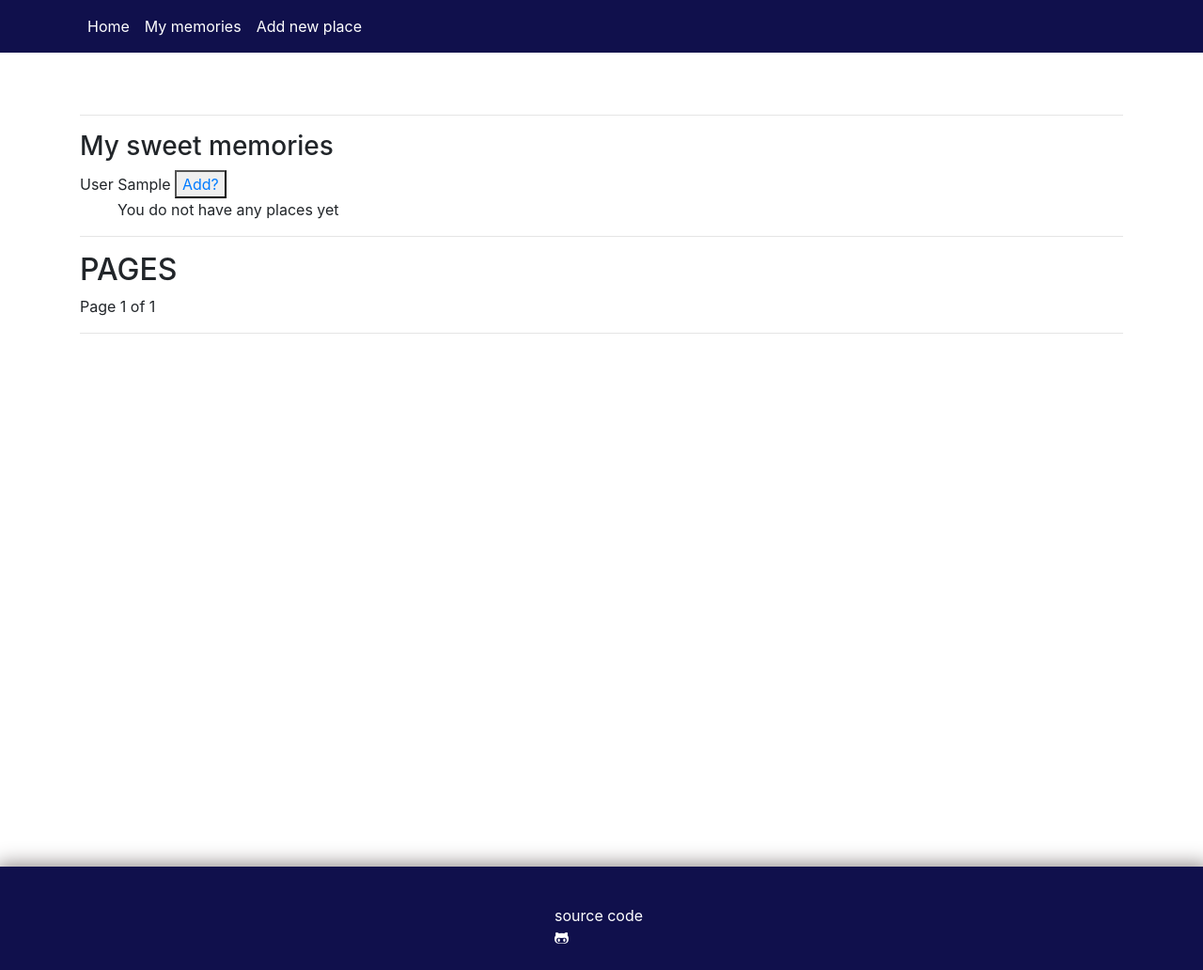
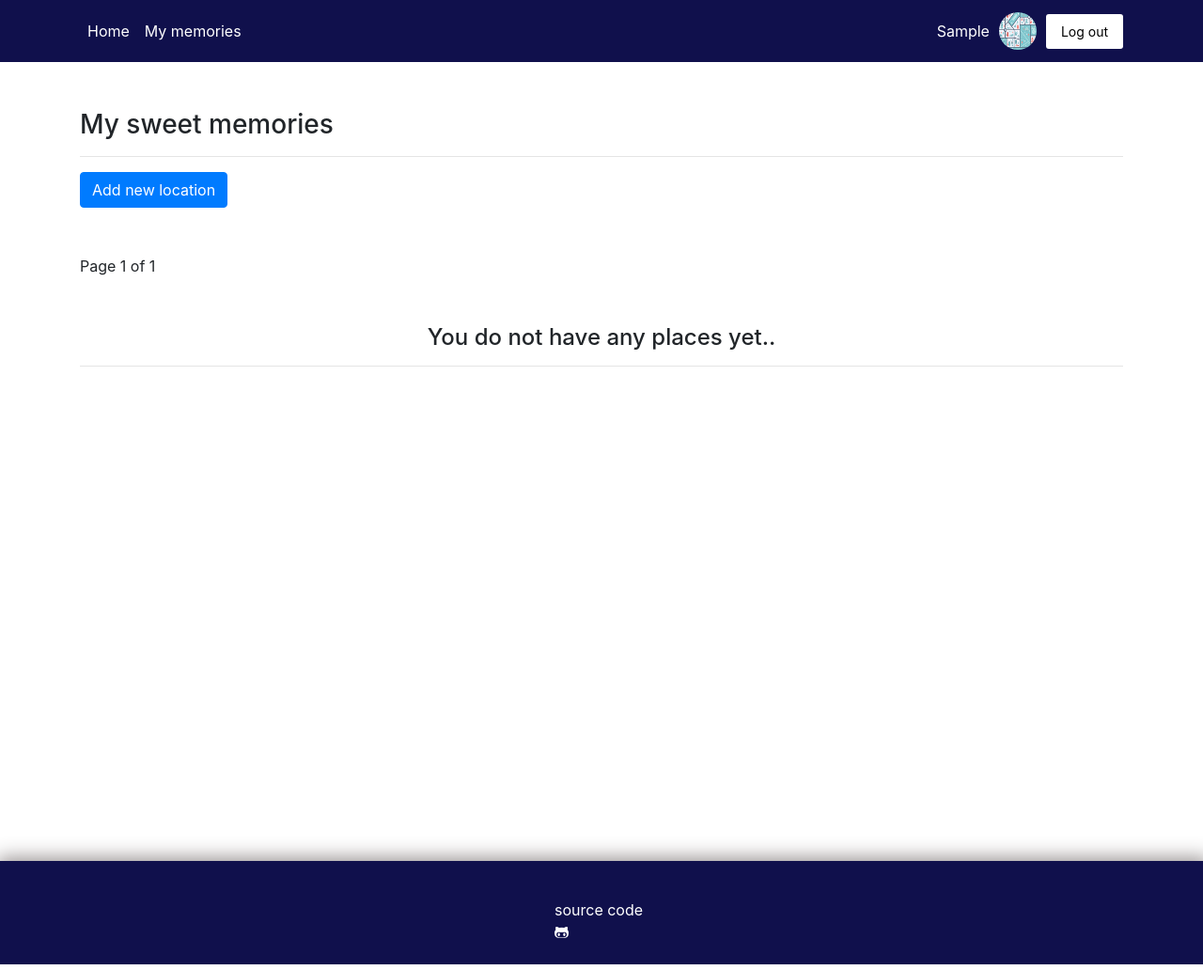
Before and after one commit to rsh-12/remember-places, a Django app: page /memories/ in a window 1280 px wide. Shown: the whole page at 94% size. Run offline with Django 3.2, Linux system fonts and the light colour scheme; the visitor is signed in with stand-in values (Sample User, id 1); data comes from the database, SQL or seed files in the repository; data that the repository does not hold is empty; some libraries are stand-ins or nearby versions.

Commit message:
Update project
Made an error output to the add place page, updated html and css

```diff
--- a/memories/views.py
+++ b/memories/views.py
@@ -16,7 +16,7 @@ def home(request):
 def memories(request):
     user = User.objects.get(id=request.user.id)
     places = user.place_set.all().order_by('-created_at')
-    paginator = Paginator(places, 10)
+    paginator = Paginator(places, 2)
 
     page_number = request.GET.get('page')
     page_obj = paginator.get_page(page_number)
@@ -38,6 +38,7 @@ def create_place(request):
     if request.method == 'POST':
         my_form = RawPlaceForm(request.POST)
         if my_form.is_valid():
+            print(my_form.cleaned_data)
             user = User.objects.get(id=request.user.id)
             place = Place.objects.create(**my_form.cleaned_data)
             place.users.add(user)
--- a/static/css/style.css
+++ b/static/css/style.css
@@ -30,7 +30,7 @@ footer {
 }
 
 .fb {
-    width: 100px;
+    width: 120px;
     margin: 20px auto;
 }
 
@@ -66,3 +66,38 @@ footer {
 #map {
     box-shadow: 2px -10px 20px 5px #e2dede;
 }
+
+.logout-button {
+    color: black;
+    background-color: white;
+    border-radius: 3px;
+    font-size: 14px;
+}
+
+.logout-button > a {
+    color: black;
+}
+
+.logout-button > a:hover {
+    color: black;
+}
+
+.header-span {
+    margin-left: 10px;
+}
+
+.custom-link:hover {
+    text-decoration: none;
+}
+
+.text-small{
+    color: #a7a0a0;
+    font-size: 10px;
+}
+
+.text-desc{
+    border: 1px solid #e8e1e1;
+    padding: 10px;
+    border-radius: 5px;
+    box-shadow: 1px 1px 2px 2px #d9d9d9;
+}
--- a/templates/memories/memories.html
+++ b/templates/memories/memories.html
@@ -5,39 +5,54 @@
 {% endblock %}
 
 {% block content %}
+    <h3>My sweet memories</h3>
     <hr>
-    <h3>My sweet memories</h3>
-    User {{ user.first_name }}
-    <button><a href="{% url 'memories:map' %}">Add?</a></button>
+    <button class="btn btn-primary">
+        <a class="custom-link text-white" href="{% url 'memories:map' %}">Add new location</a></button>
+    <div class="push"></div>
+    <div class="page-block">
+    <span>
+        Page {{ page_obj.number }} of {{ page_obj.paginator.num_pages }}
+        </span>
+        <span class="pagination">
+    {% if page_obj.has_previous %}
+        <li class="page-item">
+        <a class="page-link" href="?page=1">&laquo; FIRST</a>
+        </li>
 
-    <ul>
-        {% for place in page_obj %}
-            <li>
-                <a href="{{ place.get_absolute_url }}">{{ place.name }}</a>
-                <span>{{ place.created_at }}</span>
-            </li>
-        {% empty %}
-            You do not have any places yet
-        {% endfor %}
-    </ul>
-    <hr>
-
-    <h2>PAGES</h2>
-    <span>
-    {% if page_obj.has_previous %}
-        <a href="?page=1">&laquo; first</a>
-        <a href="?page={{ page_obj.previous_page_number }}">previous</a>
+        <li class="page-item">
+        <a class="page-link" href="?page={{ page_obj.previous_page_number }}">PREVIOUS</a>
+        </li>
     {% endif %}
 
-        <span>
-        Page {{ page_obj.number }} of {{ page_obj.paginator.num_pages }}
-        </span>
+            {% if page_obj.has_next %}
+                <li class="page-item">
+            <a class="page-link" href="?page={{ page_obj.next_page_number }}">NEXT</a>
+            </li>
 
-        {% if page_obj.has_next %}
-            <a href="?page={{ page_obj.next_page_number }}">next</a>
-            <a href="?page={{ page_obj.paginator.num_pages }}">last &raquo;</a>
-        {% endif %}
+                <li class="page-item">
+            <a class="page-link" href="?page={{ page_obj.paginator.num_pages }}">LAST &raquo;</a>
+            </li>
+            {% endif %}
+    </span>
+    </div>
+    <div class="push"></div>
 
-    </span>
+    {% for place in page_obj %}
+        <ul>
+            <li>
+                <div class="d-flex justify-content-between">
+                    <a href="{{ place.get_absolute_url }}">{{ place.name }}</a>
+                    <span>{{ place.created_at }}</span>
+                </div>
+            </li>
+        </ul>
+    {% empty %}
+        <div>
+            <h4 class="text-center">
+                You do not have any places yet..
+            </h4>
+        </div>
+    {% endfor %}
     <hr>
 {% endblock %}
--- a/templates/parts/footer.html
+++ b/templates/parts/footer.html
@@ -1,6 +1,7 @@
 <div class="push"></div>
 <footer class="footer">
     <div class="github-link" style="width: 100px; margin: 0 auto">
-        <a class="text-center" href="">source code <i class="fab fa-github-alt text-white"></i></a>
+        <a class="text-center text-white" target="_blank" href="https://github.com/jellyfish12jellyfish/remember-places">source code <i
+                class="fab fa-github-alt text-white"></i></a>
     </div>
 </footer>
--- a/templates/parts/header.html
+++ b/templates/parts/header.html
@@ -1,3 +1,4 @@
+{% load static %}
 <nav class="navbar navbar-expand-lg header">
     <div class="container">
         <div class="collapse navbar-collapse" id="navbarSupportedContent">
@@ -9,12 +10,29 @@
                     <li class="nav-item">
                         <a class="nav-link header-links" href="{% url 'memories:memories' %}">My memories</a>
                     </li>
-                    <li class="nav-item">
-                        <a class="nav-link header-links" href="{% url 'memories:map' %}">Add new place</a>
-                    </li>
                 {% endif %}
+            </ul>
+            {% if user.is_authenticated %}
+                <span class="header-span">{{ user.first_name }}</span>
+                <span class="header-span">
+                {% for obj in backends.associated %}
+                    {% if obj.provider == 'facebook' %}
+                        <div class="col-md-6 text-center">
+                        <img src="{{ obj.extra_data.picture.data.url }}" alt="picture" width="40px" height="40px"
+                             style="border-radius: 50%">
+                    </div>
+                    {% endif %}
+                {% empty %}
+                    <img src="{% static 'images/map.png' %}" alt="picture" width="40px" height="40px"
+                         style="border-radius: 50%">
+                {% endfor %}
+            </span>
+                <span class="logout-button header-span">
+                    <a class="nav-link header-links" href="{% url 'memories:logout' %}">Log out</a>
+                </span>
+            {% endif %}
 
-            </ul>
+            <div class="push"></div>
         </div>
     </div>
 </nav>
```
Also changed, not shown: memories/forms.py (+2 -6 lines), templates/memories/home.html (+11 -5 lines), templates/memories/map.html (+9 -1 lines), templates/memories/memory.html (+8 -22 lines).
